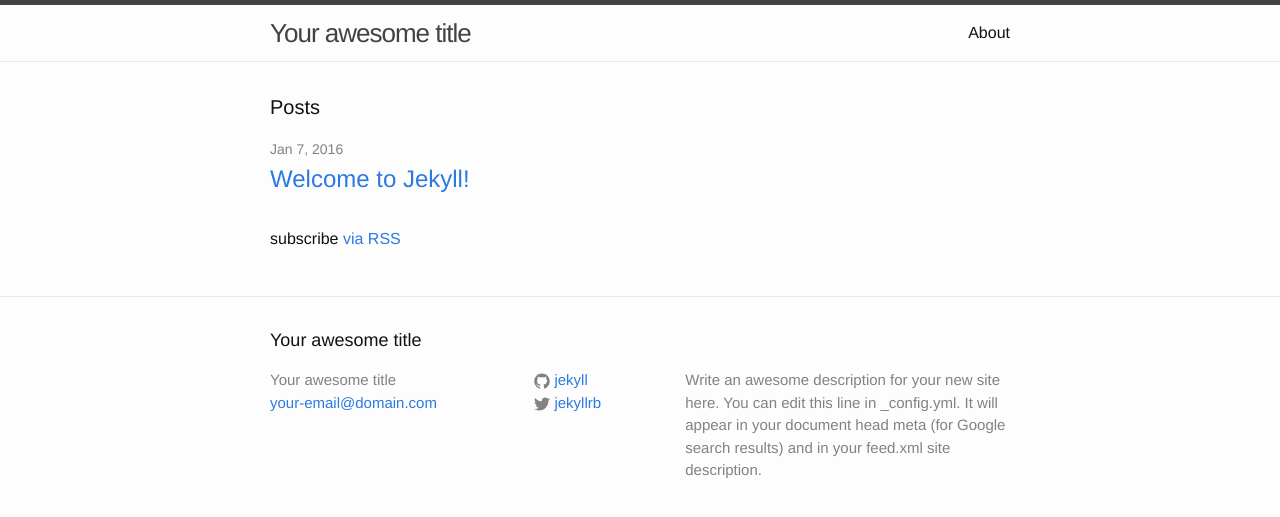
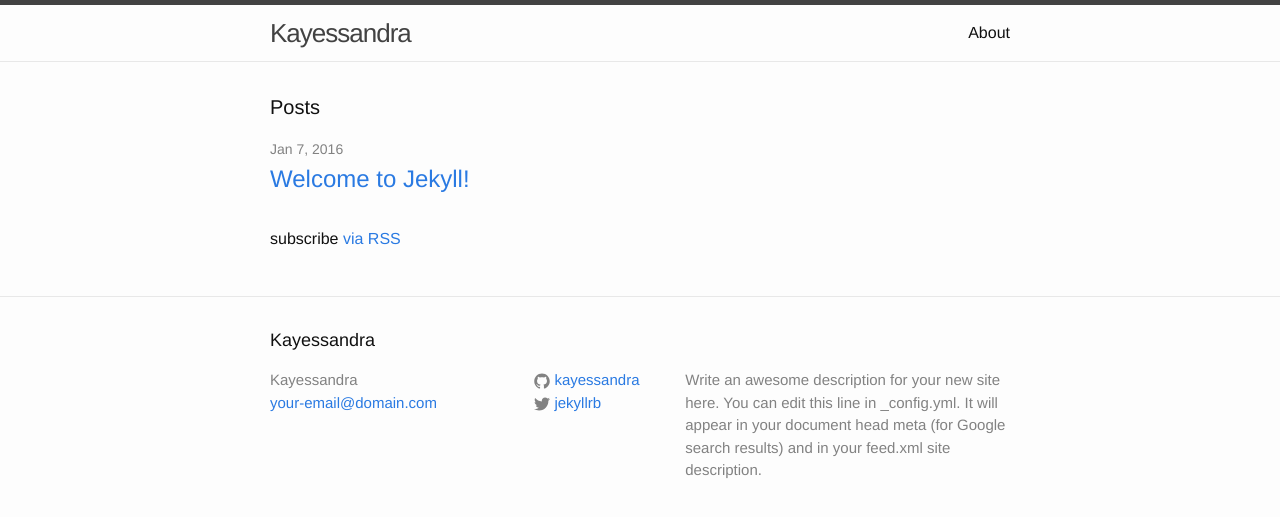
Before and after one commit to kayessandra/kayessandra.github.com, a Jekyll site: the page built from index.html, in a window 1280 px wide. Shown: the top 517 px of the page. Built offline with Jekyll 4.4.1, drawn with Linux system fonts in a browser that asks for light colours.

Commit message:
edited config

```diff
--- a/_config.yml
+++ b/_config.yml
@@ -6,7 +6,7 @@
 # 'jekyll serve'. If you change this file, please restart the server process.
 
 # Site settings
-title: Your awesome title
+title: Kayessandra
 email: your-email@domain.com
 description: > # this means to ignore newlines until "baseurl:"
   Write an awesome description for your new site here. You can edit this
@@ -15,7 +15,6 @@ description: > # this means to ignore newlines until "baseurl:"
 baseurl: "" # the subpath of your site, e.g. /blog
 url: "http://yourdomain.com" # the base hostname & protocol for your site
 twitter_username: jekyllrb
-github_username:  jekyll
-
+github_username:  kayessandra
 # Build settings
 markdown: kramdown
```
